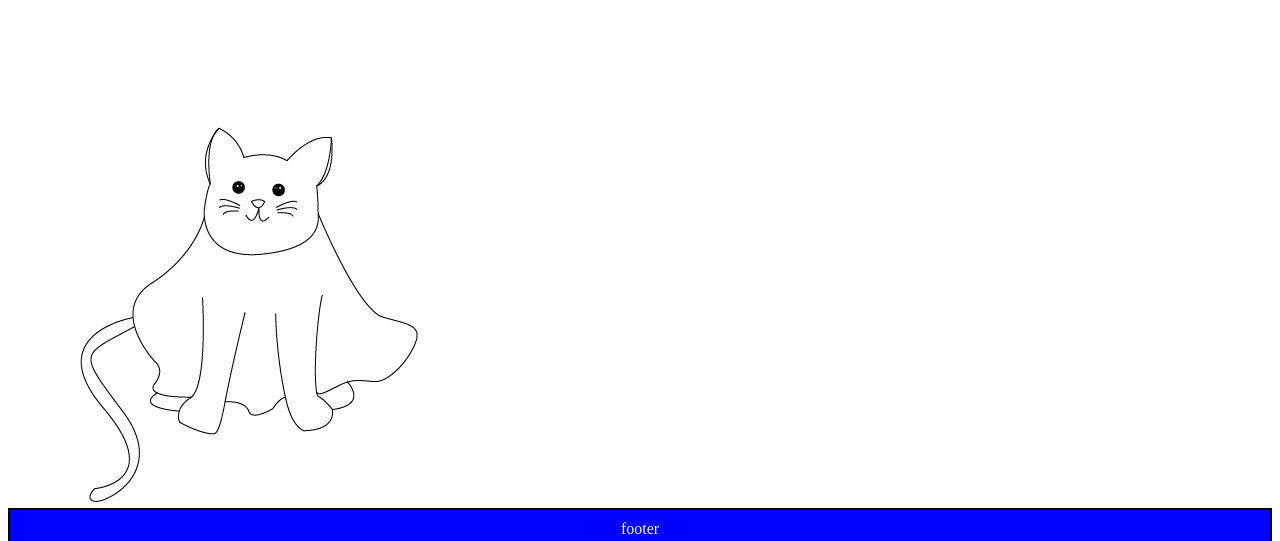
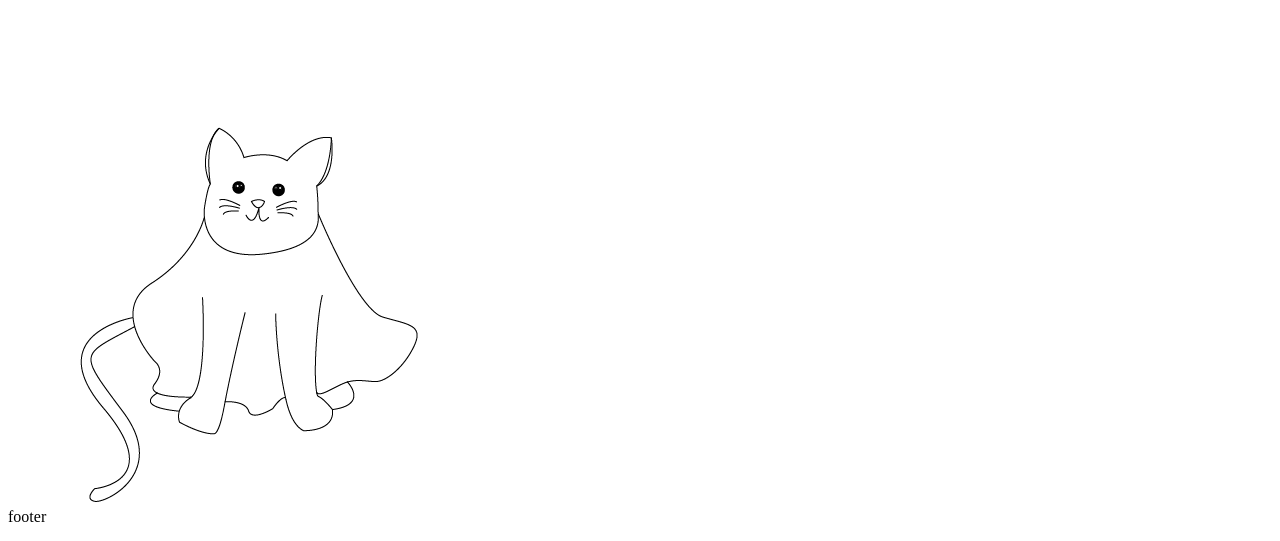
Before and after one commit to SofieKristinasen3/Projekt3, a plain HTML site: page Smeltekat/smeltecat.html in a window 1280 px wide. Shown: the top 541 px of the page. Drawn offline with Linux system fonts and the light colour scheme.

Commit message:
Update smeltecat.css

```diff
--- a/Smeltekat/smeltecat.css
+++ b/Smeltekat/smeltecat.css
@@ -9,11 +9,3 @@
     0%{background-position: 0px;}
     100%{background-position: -6000px;}
 }
-footer{
-    background-color: blue;
-    height: 100px;
-    color: aliceblue;
-    text-align: center;
-    border: 2px solid black;
-    padding: 10px;
-}
```
